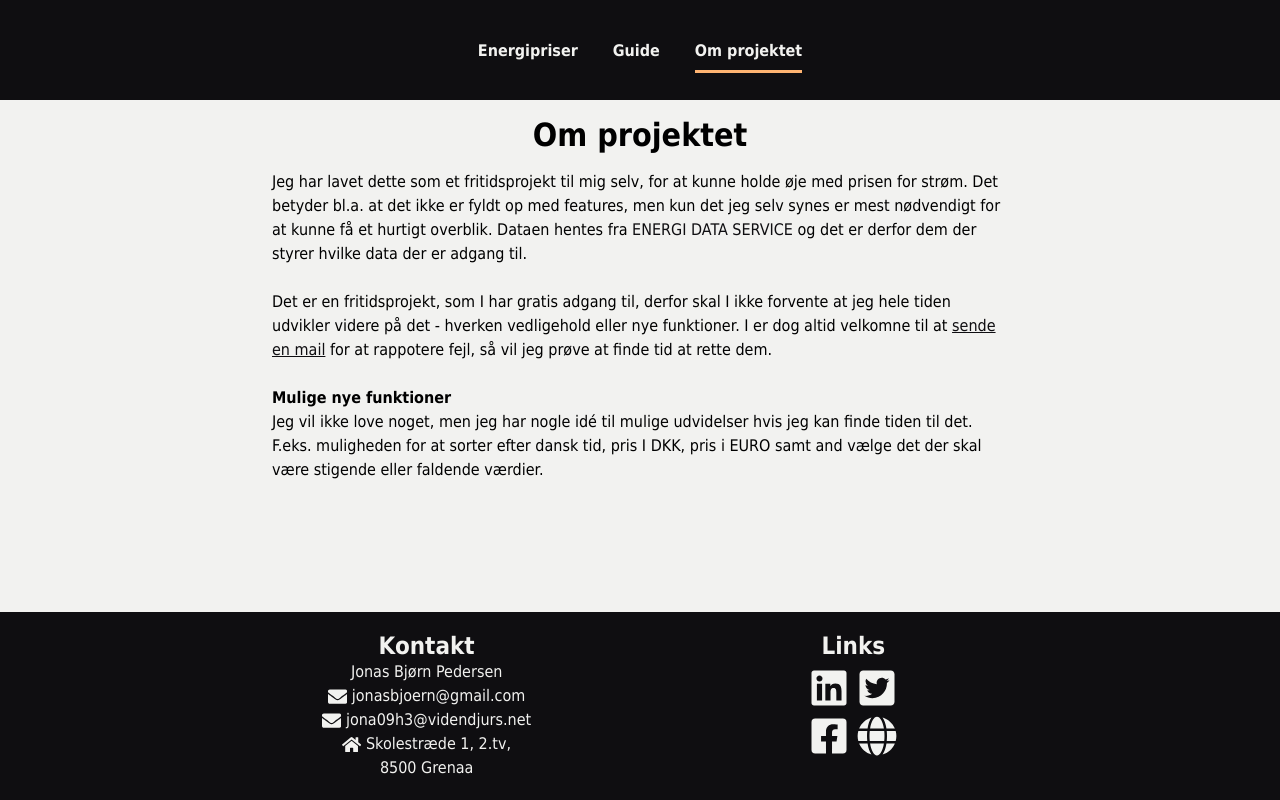
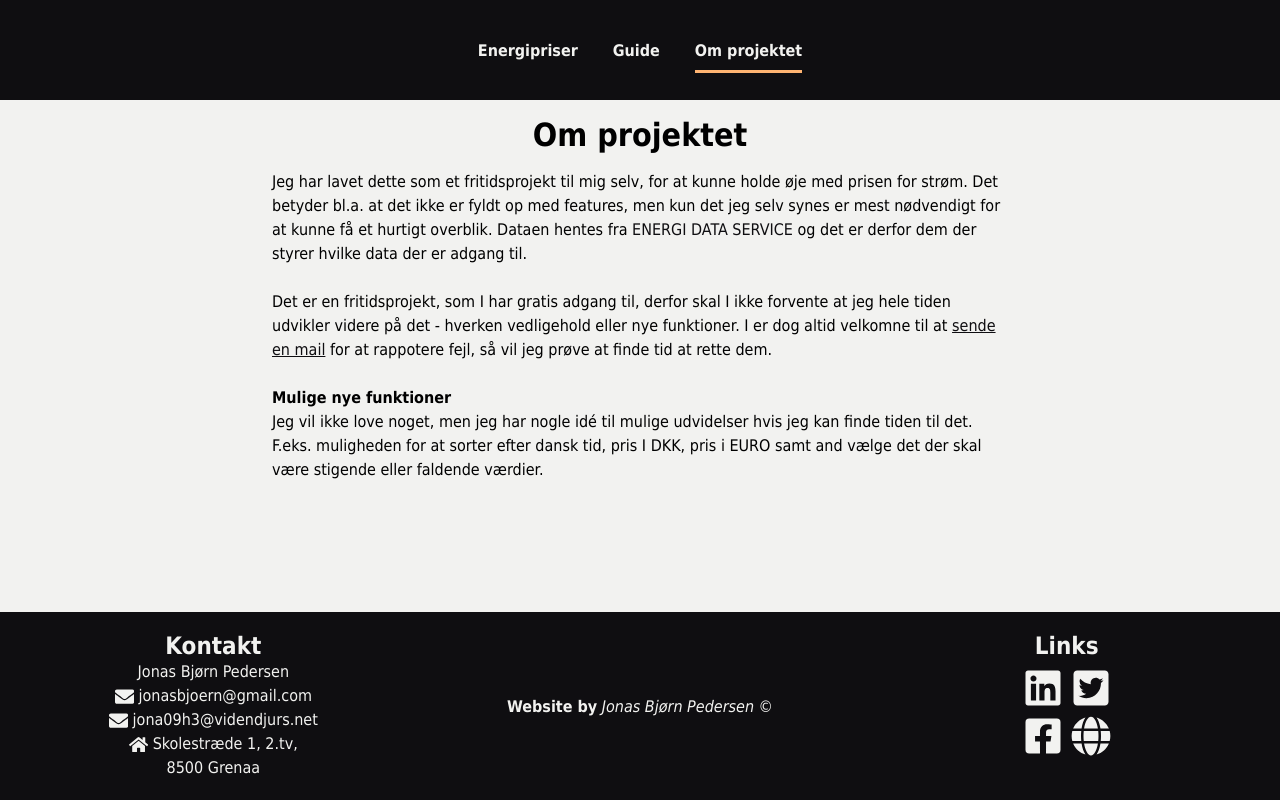
Before and after one commit to JoPed/Energiprices, a React (Vite) app: page /about in a window 1280 px wide. Built offline with nearby package versions, Linux system fonts and the light colour scheme.

Commit message:
minor changes

```diff
--- a/src/components/Footer.jsx
+++ b/src/components/Footer.jsx
@@ -11,7 +11,7 @@ const Footer = () => {
         <footer className="footer">
 
             <Row>
-                <Col xs={ { span: 12 } } lg={ { span: 4, offset: 2} } >
+                <Col xs={ { span: 12 } } lg={ { span: 4} } >
 
                     <section className="contactInfo">
 
@@ -25,6 +25,10 @@ const Footer = () => {
 
                     </section>
 
+                </Col>
+
+                <Col xs={ { span: 12 } } lg={ { span: 4} } className="d-flex flex-column justify-content-center">
+                    <p><span>Website by</span> <span>Jonas Bjørn Pedersen &copy;</span></p>
                 </Col>
 
                 <Col xs={ { span: 12 } } lg={ { span: 4 } } >
--- a/src/pages/Energipriser.jsx
+++ b/src/pages/Energipriser.jsx
@@ -199,7 +199,7 @@ const Energipriser = () => {
 
     return (
 
-        <Container fluid="lg" className="mb-3">
+        <Container fluid="lg" className="mb-5">
 
             <Title headline="Energi priser" />
 
--- a/src/scss/Footer.scss
+++ b/src/scss/Footer.scss
@@ -7,6 +7,18 @@
     margin-top: auto;
     padding-inline: .75rem;
     padding-block: 1.25rem;
+
+    p{
+        text-align: center;
+
+        span:first-child{
+            font-weight: bold;
+        }
+
+        span:last-child{
+            font-style: italic;
+        }
+    }
 }
 
 .contactInfo{
```
